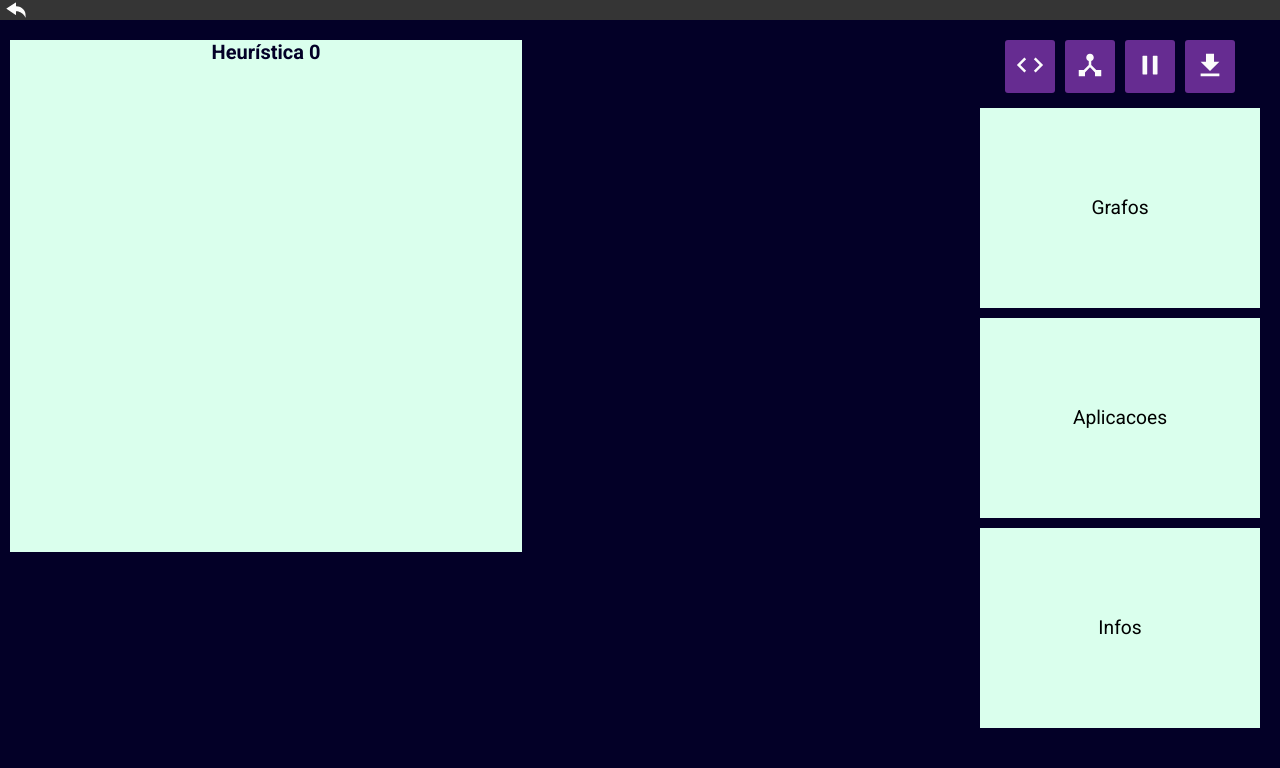
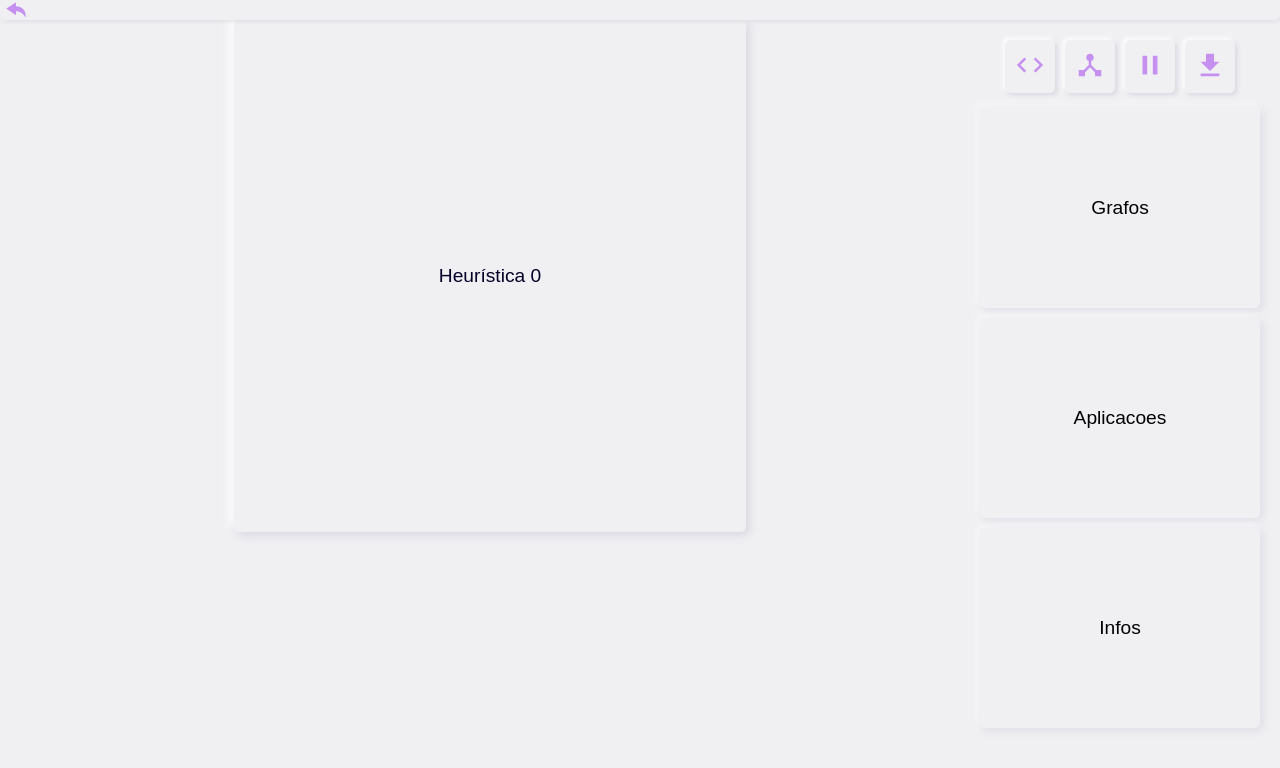
Before and after one commit to GabiFaria/Front-end-Projeto-MPSoC, a React (Create React App) app: page /simu/1 in a window 1280 px wide. Shown: the top 768 px of the page. Built offline with nearby package versions, Linux system fonts and the light colour scheme.

Commit message:
Neomorphism UI

```diff
--- a/src/components/Aplicacoes/styles.css
+++ b/src/components/Aplicacoes/styles.css
@@ -1,6 +1,17 @@
 .aplicacoes{
-    background-color: #DAFFED;
+    background-color: #F0F0F3;
+    box-shadow: 2px 2px 8px
+    rgba(174, 174, 192, 0.4),
+    -2px -2px 8px #FFFFFF;
+    border-radius: 5px;
+}
 
+.aplicacoes:hover{
+    box-shadow: inset 1.5px 1.5px 1px
+    rgba(174, 174, 192, 0.2),
+    inset -1px -1px 1px
+    rgba(255, 255, 255, 0.7);
+    border-radius: 10px;
 }
 
 .aplicacoes p{
--- a/src/components/BotoesApl/index.js
+++ b/src/components/BotoesApl/index.js
@@ -12,28 +12,28 @@ function BotoesApl({addCallBack}) {
           <button
             onClick={addCallBack}
             className="botoesapp">
-            <IoMdCode size={30}/>
+            <IoMdCode size={30} color='#C590EF'/>
           </button>
         </li>
 
         <li>
           <button
             className="botoesapp">
-            <MdDeviceHub size={30}/>
+            <MdDeviceHub size={30} color='#C590EF'/>
           </button>
         </li>
 
         <li>
           <button
             className="botoesapp">
-            <IoIosPause size={30}/>
+            <IoIosPause size={30} color='#C590EF'/>
           </button>
         </li>
 
         <li>
           <button
             className="botoesapp">
-            <IoMdDownload size={30}/>
+            <IoMdDownload size={30} color='#C590EF'/>
           </button>
         </li>
       </ul>
--- a/src/components/BotoesApl/styles.css
+++ b/src/components/BotoesApl/styles.css
@@ -15,12 +15,19 @@
     justify-content: center;
     align-items: center; /*alinha verticalmete*/
     padding: 10px;
-    background-color:#662C91;
+    background-color: #F0F0F3;
+    box-shadow: 2px 2px 4px
+    rgba(174, 174, 192, 0.4),
+    -2px -2px 4px #FFFFFF;
+    border-radius: 5px;
     border: 0;
-    border-radius: 3px;
     cursor: pointer;
     transition: background 0.5s;
 }
 .botoesapp:hover {
-    background:#8AEA92;
+    box-shadow: inset 1.5px 1.5px 1px
+    rgba(174, 174, 192, 0.2),
+    inset -1px -1px 1px
+    rgba(255, 255, 255, 0.7);
+    border-radius: 10px;
 }
--- a/src/components/CardMatriz/index.js
+++ b/src/components/CardMatriz/index.js
@@ -13,7 +13,7 @@ function CardMatriz({ indexHeu }) {
   return (
     <div>
       <div className="matriz">
-        <strong className="name">Heurística {indexHeu}</strong>
+        <p className="name">Heurística {indexHeu}</p>
       </div>
     </div>
   );
--- a/src/components/CardMatriz/styles.css
+++ b/src/components/CardMatriz/styles.css
@@ -1,6 +1,12 @@
 
 .matriz{
-    background-color: #DAFFED;
+    margin-left:auto;
+    margin-right:auto;
+    background-color: #F0F0F3;
+    box-shadow: 3px 3px 10px
+    rgba(174, 174, 192, 0.4),
+    -5px -5px 10px #FFFFFF;
+    border-radius: 5px;
     height: 512px;
     width: 512px;
 }
@@ -12,6 +18,18 @@
     font-size: 20px;
 }
 
-.matriz strong {
+.matriz p {
     color: #030027;
+    text-align:center;
+    line-height:512px;
+    width:512px;
+    height:512px;
 }
+
+.matriz:hover{
+    box-shadow: inset 1.5px 1.5px 1px
+    rgba(174, 174, 192, 0.2),
+    inset -1px -1px 1px
+    rgba(255, 255, 255, 0.7);
+    border-radius: 10px;
+}
--- a/src/components/Grafos/styles.css
+++ b/src/components/Grafos/styles.css
@@ -1,8 +1,20 @@
 .grafos{
-    background-color: #DAFFED;
+    background-color: #F0F0F3;
+    box-shadow: 2px 2px 8px
+    rgba(174, 174, 192, 0.4),
+    -2px -2px 8px #FFFFFF;
+    border-radius: 0 0 5px 5px;
 }
 .grafos p{
     justify-content: center;
     text-align: center;
     line-height: 200px;
 }
+
+.grafos:hover{
+    box-shadow: inset 1.5px 1.5px 1px
+    rgba(174, 174, 192, 0.2),
+    inset -1px -1px 1px
+    rgba(255, 255, 255, 0.7);
+    border-radius: 10px;
+}
--- a/src/components/InfosAplicacoes/styles.css
+++ b/src/components/InfosAplicacoes/styles.css
@@ -1,5 +1,9 @@
 .infosapp{
-    background-color: #DAFFED;
+    background-color: #F0F0F3;
+    box-shadow: 2px 2px 8px
+    rgba(174, 174, 192, 0.4),
+    -2px -2px 8px #FFFFFF;
+    border-radius: 0 0 5px 5px;
 
 }
 
@@ -8,3 +12,11 @@
     text-align: center;
     line-height: 200px;
 }
+
+.infosapp:hover{
+    box-shadow: inset 1.5px 1.5px 1px
+    rgba(174, 174, 192, 0.2),
+    inset -1px -1px 1px
+    rgba(255, 255, 255, 0.7);
+    border-radius: 10px;
+}
--- a/src/components/NavHeader/index.js
+++ b/src/components/NavHeader/index.js
@@ -17,7 +17,7 @@ function NavHeader (){
         className='voltar'
         onClick={gotoWelcome}
         >
-          <IoIosUndo size={22} color='#fcfcfc'/>
+          <IoIosUndo size={22} color='#C590EF'/>
           {
           redirect?(<Redirect to="/"/>):null
           }
--- a/src/components/NavHeader/styles.css
+++ b/src/components/NavHeader/styles.css
@@ -1,28 +1,12 @@
-body{
-    background-color: #FCF6B1;
-}
-
 .voltar{
     display: flex;
     vertical-align: middle;
     color: #fcfcfc;
     cursor: pointer;
 }
-.menu{
-    display: flex;
-}
-
-.menu li {
-    margin-left: 10px; /*margem em largura*/
-}
-
-.menu li a{
-    display: block;
-    padding: 10px; /*margem em altura*/
-}
 
 .voltar{
-    background-color: #353535;
+    background-color: #F0F0F3;
     display: flex;
     vertical-align: middle;
     cursor: pointer;
@@ -31,16 +15,3 @@ body{
     margin-block-end: 3px;
     margin-left: 5px;
 }
-
-.menu{
-    display: flex;
-}
-
-.menu li {
-    margin-left: 10px; /*margem em largura*/
-}
-
-.menu li a{
-    display: block;
-    padding: 10px; /*margem em altura*/
-}
--- a/src/global.css
+++ b/src/global.css
@@ -1,4 +1,3 @@
-@import url('https://fonts.googleapis.com/css?family=Roboto:400,700&display=swap');
 
 body, ul, li, p{
     margin: 0px;
@@ -13,7 +12,7 @@ html{
     height: 100vh;
 }
 body{
-    background-color: #030027;
+    background-color: #F0F0F3;
     height: 100vh;
     min-width: 910px;
     -webkit-font-smoothing: antialiased;
@@ -21,6 +20,6 @@ body{
 a{
     text-decoration: none;
 }
-body, input, button, a, p {
-    font-family: Roboto, sans-serif;
+* {
+    font-family: 'Rubik', sans-serif;
 }
--- a/src/pages/simulation/styles.css
+++ b/src/pages/simulation/styles.css
@@ -3,10 +3,14 @@
     display: flex;
     height: 20px;
     width: 100%;
-    background-color: #353535;
+    background-color: #F0F0F3;
     align-items: center; /*alinha os itens no centro do header em relação a altura*/
     margin-block-end: 20px;
     position: fixed;
+    box-shadow: 1px 1px 4px
+    rgba(174, 174, 192, 0.4),
+    -1px -1px 4px #FFFFFF;
+    border-radius: 0 0 5px 5px;
 }
 
 .screen{
@@ -19,40 +23,13 @@
     height: 100%;
     display: flex; /*deixa os elemento um do lado do outro*/
     flex-flow: row wrap;
-    margin-top: 25px;
-    border-radius: 2px;
 }
 
-.flexheuristica strong {
-    display: flex;
-    margin: 5px;
-    justify-content: center;
-    align-items: center;
-    font-size: 20px;
-    color: #fcfcfc;
-}
 
 .flexheuristica > div {
     min-width: 512px;
     flex: 1 1 500px; /* 1 se expanda 1 fique menor 250px base que se for menor vai quebrar*/
-    padding: 10px;
-}
-
-.addButtom{
-    background-color:#662C91;
-    margin-top: 5px;
-    margin-right: 10px;
-    margin-left: 10px;
-    margin-block-end: 10px;
-    border: 0;
-    border-radius: 3px;
-    cursor: pointer;
-    transition: background 0.5s;
-    width: 100%;
-}
-
-.addButtom:hover{
-    background: #8AEA92;
+    padding: 20px;
 }
 
 .flexaplicacoes{
@@ -81,13 +58,9 @@
         display: inline;
     }
     .flexheuristica{
-        width: 100%;
+
     }
     .flexaplicacoes {
         width: 100%;
-        position: unset;
-        top: 0;
-        margin: 10px;
-        margin-left: 0px;
     }
 }
```
Also changed, not shown: 1 other file (tests, documents, lock files or other folders).
